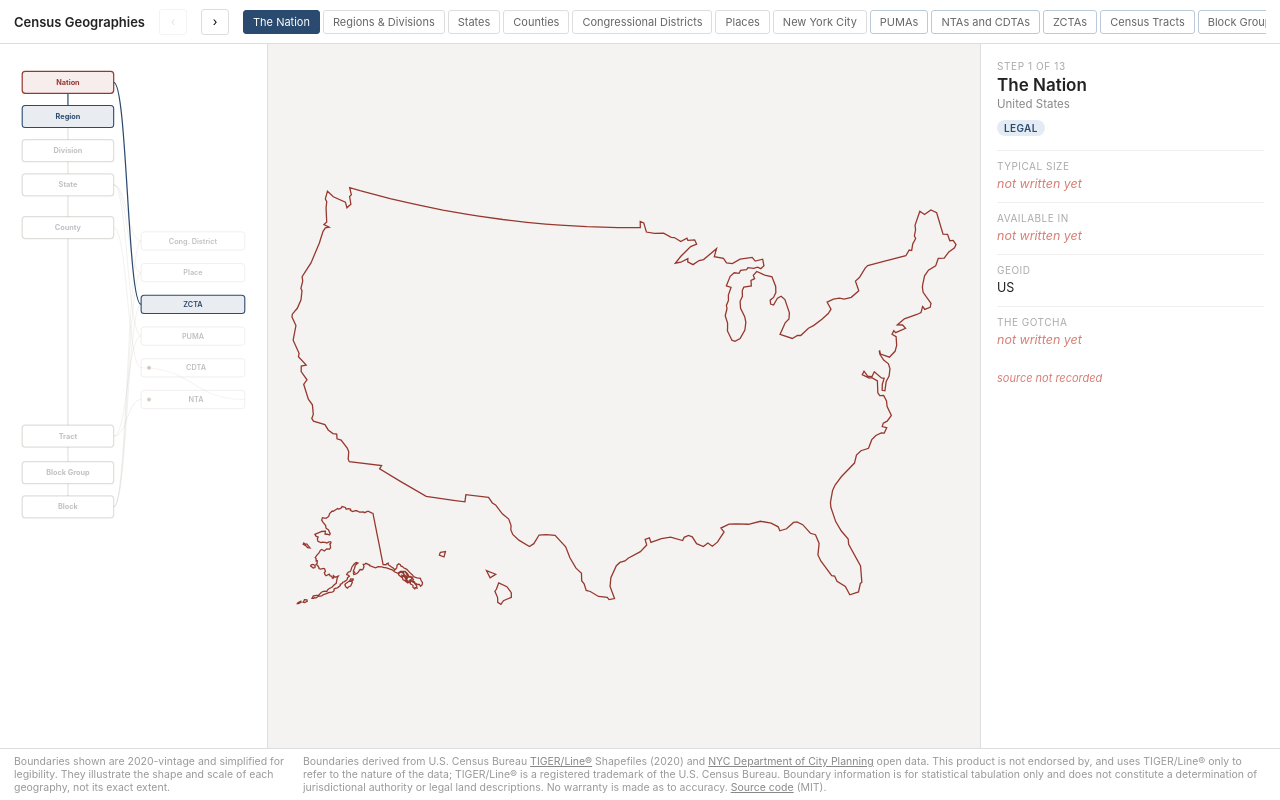
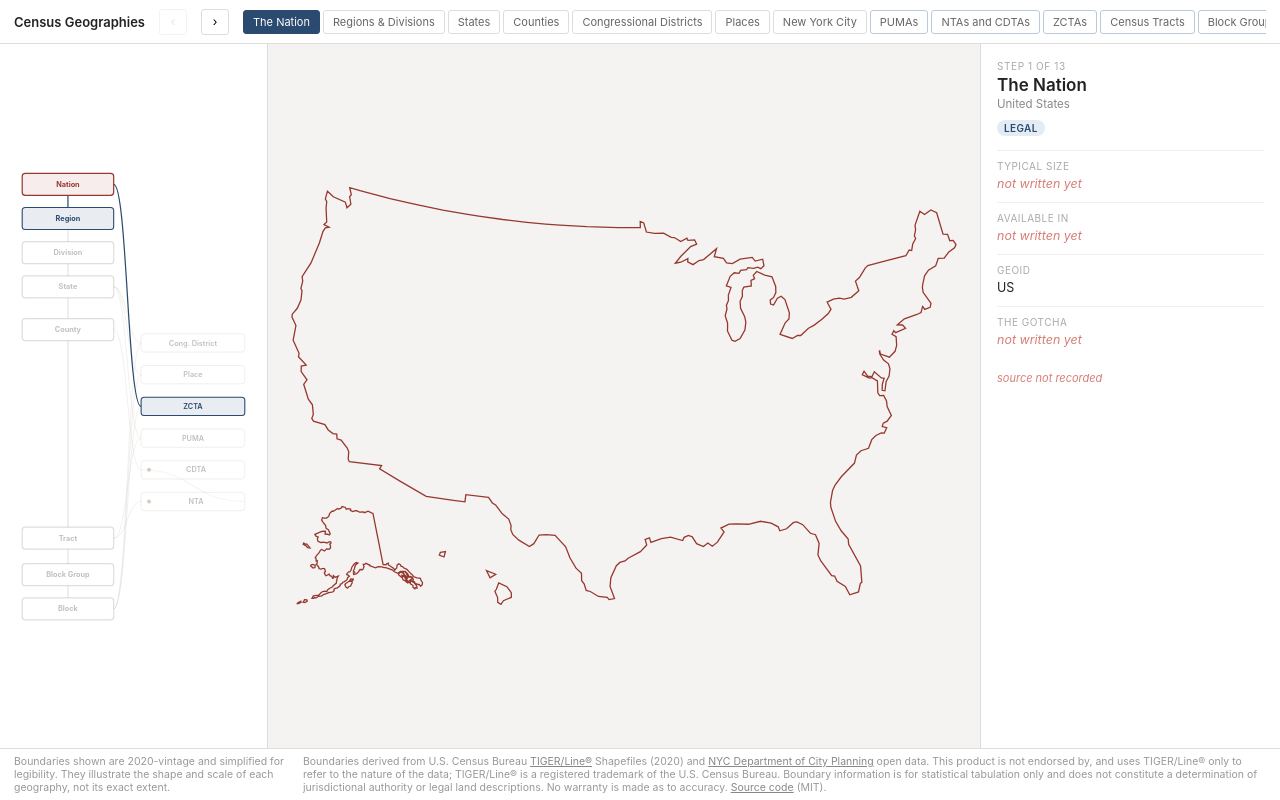
Before and after one commit to ssitari/CensusGeographies, a website with bundled scripts: page index.html in a window 1280 px wide. Built offline with nearby package versions, Linux system fonts and the light colour scheme.

Commit message:
Center the geography rail vertically instead of top-justifying it
#geo-nav becomes a flex column with justify-content:center, so the diagram
sits centered when the window is tall enough to show it with room to spare.
The same rule still lets it scroll cleanly from the top on a short window —
verified both directions: an 1100px-tall viewport centers the rail with
identical 264px gaps above and below, and a 480px one scrolls with the last
node still fully reachable at max scroll rather than being clipped by the
centering math, a known old flexbox pitfall that modern browsers no longer
have.

```diff
--- a/index.html
+++ b/index.html
@@ -76,8 +76,12 @@
       width: 268px; flex-shrink: 0; background: #fff;
       border-right: 0.5px solid #ddd; overflow-y: auto; overflow-x: hidden;
       padding: 14px 10px;
+      /* Centered when the window is tall enough to show the whole rail with
+         room to spare; once it doesn't fit, this same rule lets it scroll
+         from the top rather than clipping the middle. */
+      display: flex; flex-direction: column; justify-content: center;
     }
-    #geo-nav svg { display: block; width: 100%; height: auto; }
+    #geo-nav svg { display: block; width: 100%; height: auto; flex-shrink: 0; }
 
     .gd-node { cursor: pointer; }
     .gd-node rect {
```
